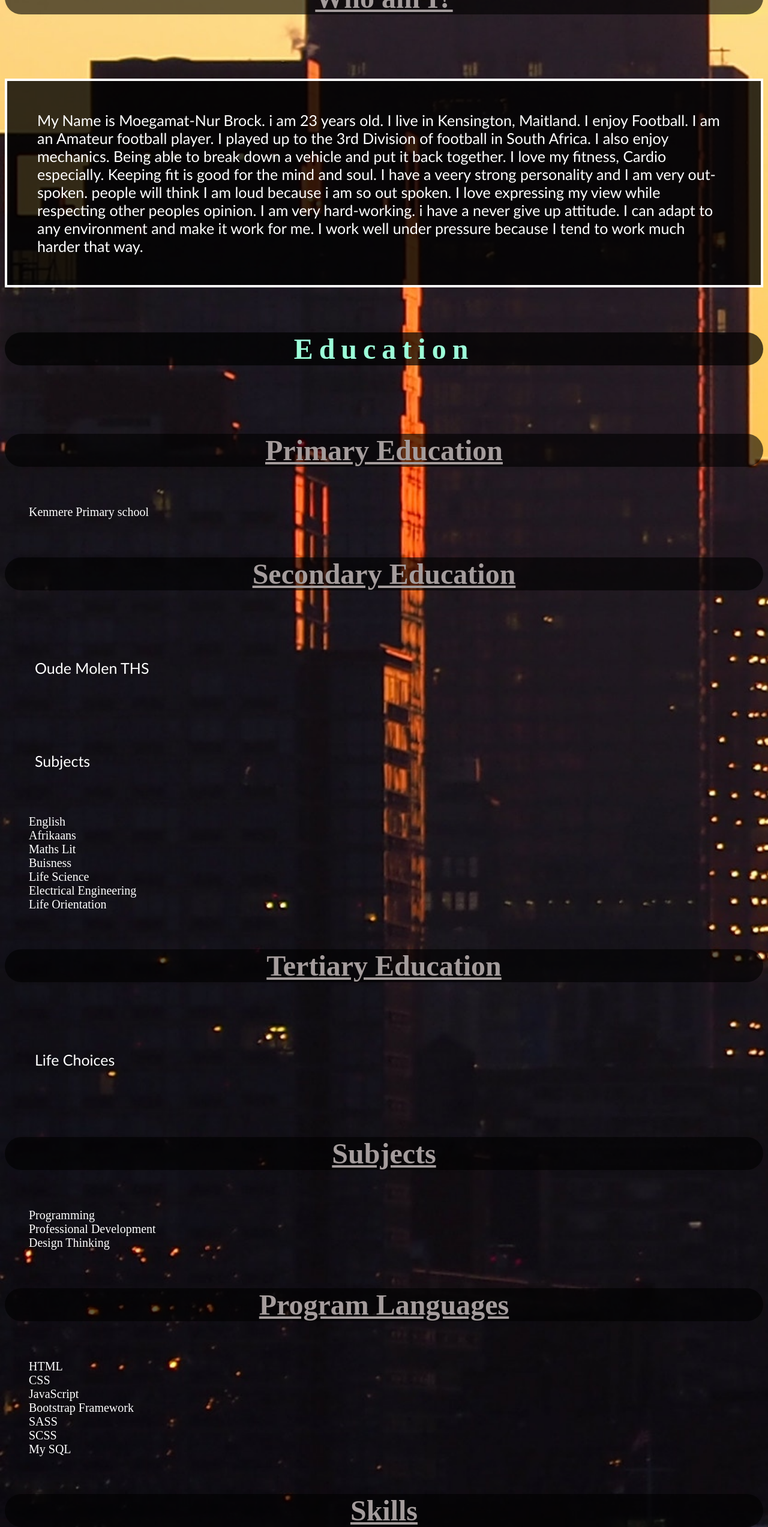
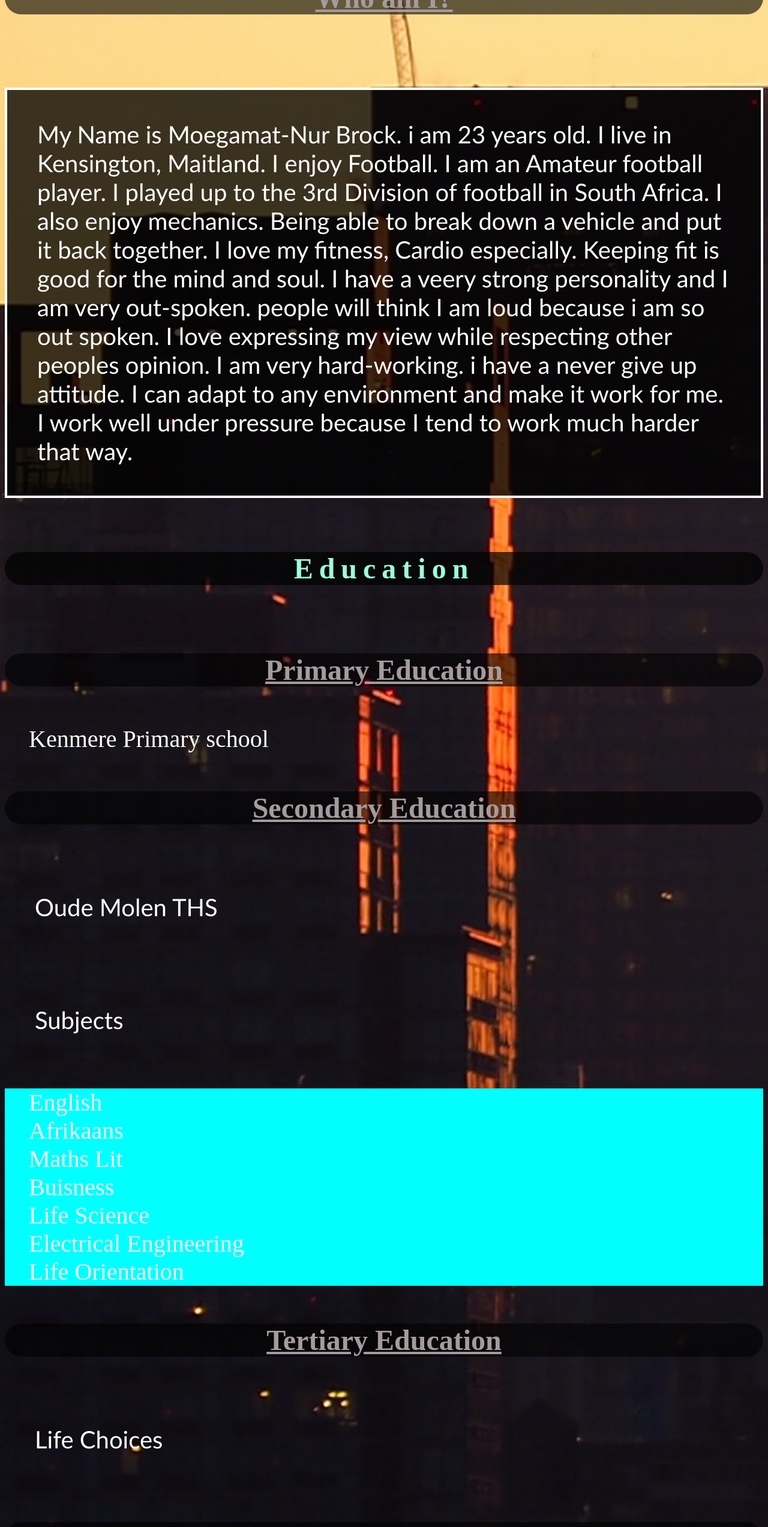
Before and after one commit to Nurbrock7/cv.online, a plain HTML site: page online_cv.html in a window 1280 px wide. Shown: the part 1100-3645 px from the top of the page at 60% size. Drawn offline with Linux system fonts and the light colour scheme.

Commit message:
cv.online

```diff
--- a/Styles/styles.css
+++ b/Styles/styles.css
@@ -101,7 +101,7 @@ h2 {
     border-bottom-style: solid;
     border-right-width: 4px;
     border-right-style: solid;
-    background-color: #000c;
+    background-color: rgba(0, 0, 0, 0.77);
 
 }
 
@@ -110,7 +110,7 @@ p {
     color: white;
     font-family: 'Gill Sans', 'Gill Sans MT', Calibri, 'Trebuchet MS', sans-serif ;
     padding: 50px;
-    font-size: 25px;
+    font-size: 40px;
     text-align: initial;
 
 
@@ -152,7 +152,7 @@ ul ol {
 
     text-decoration: none;
     color: white;
-    font-size: 20px;
+    font-size: 40px;
     text-align: initial;
 }
 
@@ -171,6 +171,7 @@ border-radius: 4em;
 
 }
 
-.cotainer {
+.container {
     background-color: aqua;
+
 }
--- a/online_cv.html
+++ b/online_cv.html
@@ -16,7 +16,7 @@
                         <ul>
                        <li><a href="#">About me</a>
                             <ul>
-                                <li><a href="#">Who am I</a></li>
+                                <li><a href="#whoami">Who am I</a></li>
                                 <li><a href="#">Infomation</a></li>
                             </ul>
                         </li>
@@ -34,7 +34,7 @@
                           <br>
                 <div class="box">
 
-                 <center><img width="550px" height="550px" class="image" src="images/IMG_20180218_165614_560.jpg" alt=""></center>
+                 <center><img width="550px" height="550px" class="image" src="images/IMG_20180218_165614_560.jpg" alt="" style="width 100%" height="auto"></center>
                     <br>
 
 
@@ -59,7 +59,7 @@
                              <h4>Primary Education</h4>
 
                           <ul>
-                             <center><ol>Kenmere Primary school</ol></center>
+                             <ol>Kenmere Primary school</ol>
                           </ul>
 
                      <h4>Secondary Education</h4>
@@ -89,9 +89,12 @@
                             <ol>Programming</ol>
                             <ol>Professional Development</ol>
                             <ol>Design Thinking</ol>
+                        </ul>
 
-                            <h4>Program Languages</h4>
 
+                        <h4 class="Skills">Skills</h4>
+
+                                            <ul id="edu">
                                               <ol>HTML</ol>
                                               <ol>CSS</ol>
                                               <ol>JavaScript</ol>
@@ -99,10 +102,14 @@
                                               <ol>SASS</ol>
                                               <ol>SCSS</ol>
                                               <ol>My SQL</ol>
-                        </ul> </center>
+                                              <ol>
+                                                Diesel Mechanics
+                                              </ol>
+                                              <ol>
+                                                Electrical N2
+                                              </ol>
+                                            </ul>
 
-
-                        <h4 class="Skills">Skills</h4>
 
     </body>
 </html>
```
Lines whose indentation alone changed are shown as unchanged.
